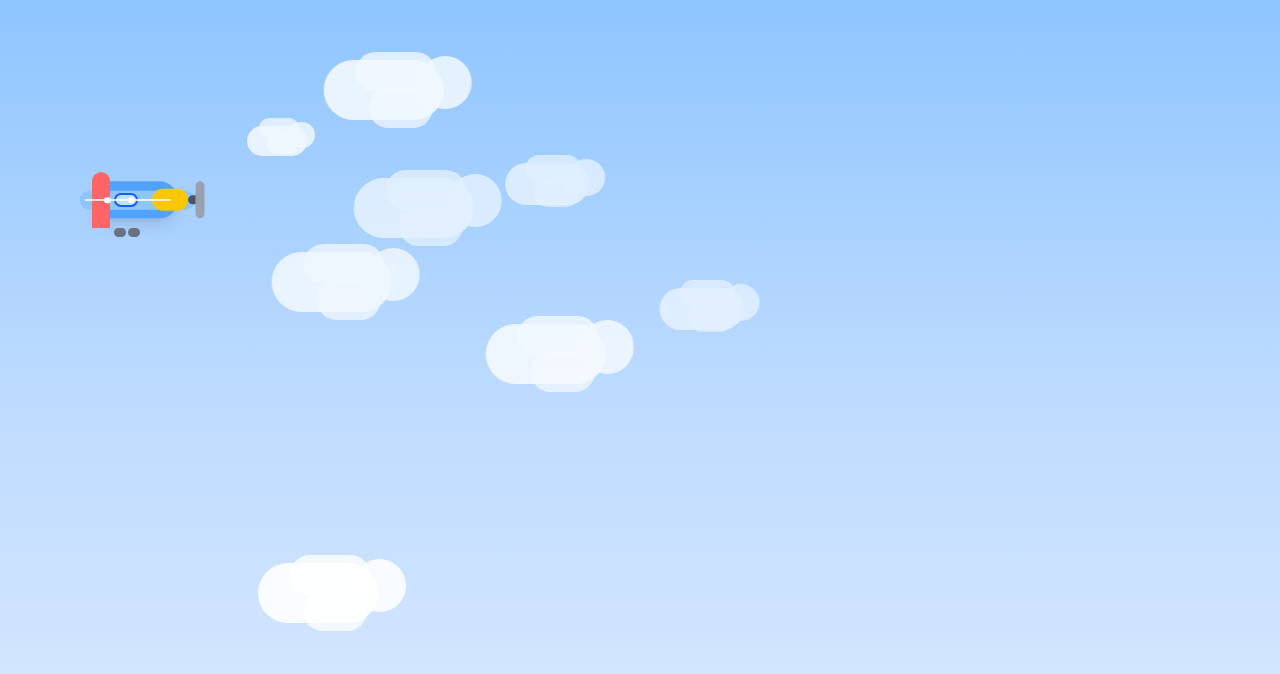
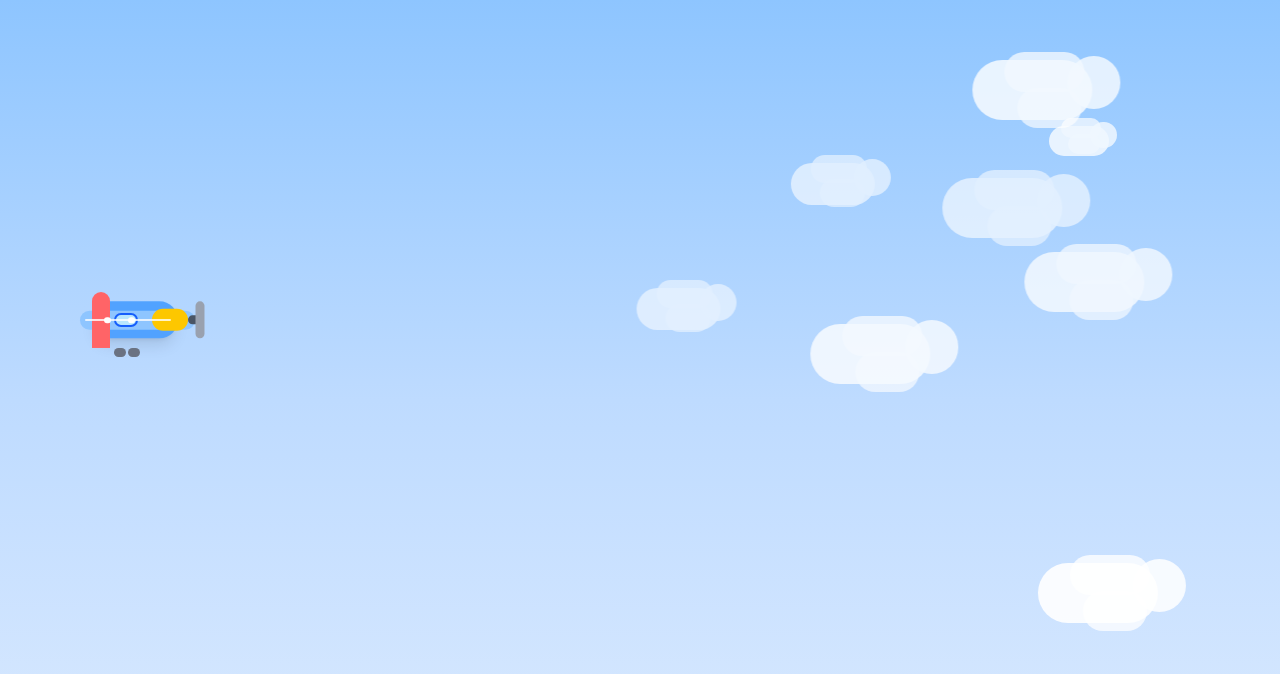
Before and after one commit to nicvazquezdev/digital-nomad-journey, a Next.js app: page / in a window 1280 px wide. Shown: the top 674 px of the page. Built offline with nearby package versions, Linux system fonts and the light colour scheme.

Commit message:
enhance animations and layout: update cloud animation direction, add airplane hover effect, and adjust airplane position on homepage.

```diff
--- a/app/components/Airplane.tsx
+++ b/app/components/Airplane.tsx
@@ -25,12 +25,12 @@ export default function Airplane({
       className={`
         absolute
         ${getSizeClasses()}
+        animate-airplane-hover
         ${className}
       `}
       style={{
         left: `${position.x}%`,
         top: `${position.y}%`,
-        transform: "translate(-50%, -50%)",
       }}
     >
       {/* Friendly airplane design */}
--- a/app/components/CloudsContainer.tsx
+++ b/app/components/CloudsContainer.tsx
@@ -21,7 +21,7 @@ export default function CloudsContainer({
           | "medium"
           | "large",
         animationDuration: 15 + Math.random() * 20, // 15-35 seconds
-        initialPosition: -20 - Math.random() * 100, // Start off-screen
+        initialPosition: 100 + Math.random() * 100, // Start off-screen right
         opacity: 0.6 + Math.random() * 0.4, // 0.6-1.0 opacity
         top: Math.random() * 70, // Position clouds in top 70% of screen
         delay: Math.random() * 10, // Random delay for staggered animation
--- a/app/globals.css
+++ b/app/globals.css
@@ -25,16 +25,39 @@ body {
   font-family: Arial, Helvetica, sans-serif;
 }
 
-/* Custom cloud floating animation */
+/* Custom cloud floating animation - right to left */
 @keyframes float {
   from {
-    transform: translateX(-100px);
+    transform: translateX(calc(100vw + 100px));
   }
   to {
-    transform: translateX(calc(100vw + 100px));
+    transform: translateX(-100px);
   }
 }
 
 .animate-float {
   animation: float 20s infinite linear;
 }
+
+/* Fun airplane floating animation */
+@keyframes airplane-hover {
+  0% {
+    transform: translate(-50%, -50%) translateY(0px) rotate(0deg);
+  }
+  25% {
+    transform: translate(-50%, -50%) translateY(-15px) rotate(2deg);
+  }
+  50% {
+    transform: translate(-50%, -50%) translateY(-8px) rotate(0deg);
+  }
+  75% {
+    transform: translate(-50%, -50%) translateY(-20px) rotate(-2deg);
+  }
+  100% {
+    transform: translate(-50%, -50%) translateY(0px) rotate(0deg);
+  }
+}
+
+.animate-airplane-hover {
+  animation: airplane-hover 4s ease-in-out infinite;
+}
--- a/app/page.tsx
+++ b/app/page.tsx
@@ -5,14 +5,11 @@ import Airplane from "./components/Airplane";
 export default function Home() {
   return (
     <div className="w-full h-screen relative overflow-hidden">
-      {/* Sky background */}
       <Sky className="absolute inset-0" />
 
-      {/* Animated clouds */}
       <CloudsContainer cloudCount={8} />
 
-      {/* Static airplane */}
-      <Airplane size="large" position={{ x: 10, y: 25 }} />
+      <Airplane size="large" position={{ x: 10, y: 40 }} />
     </div>
   );
 }
```
